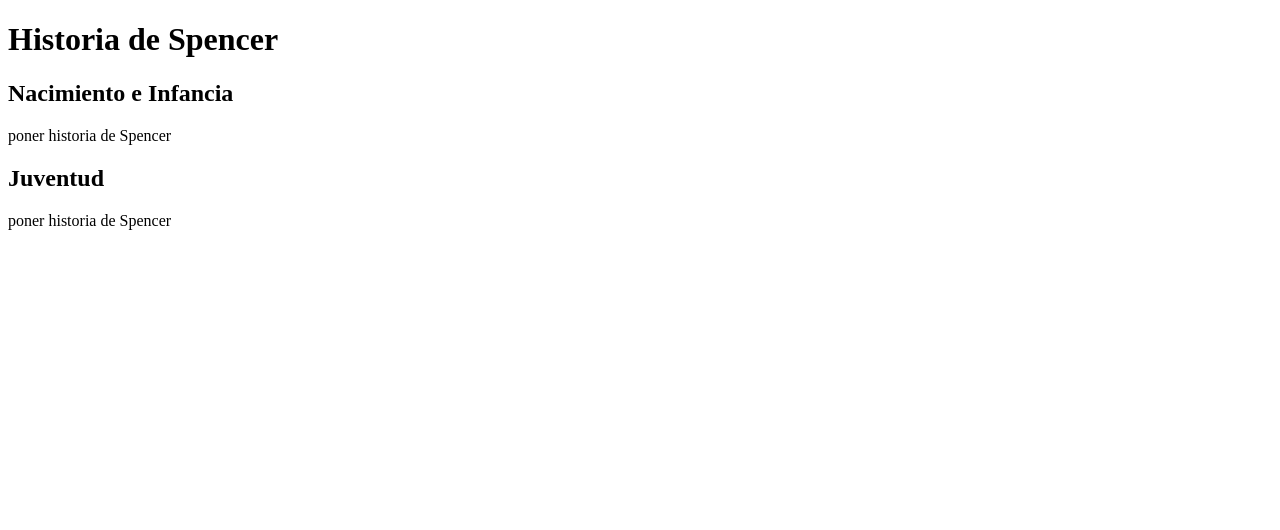
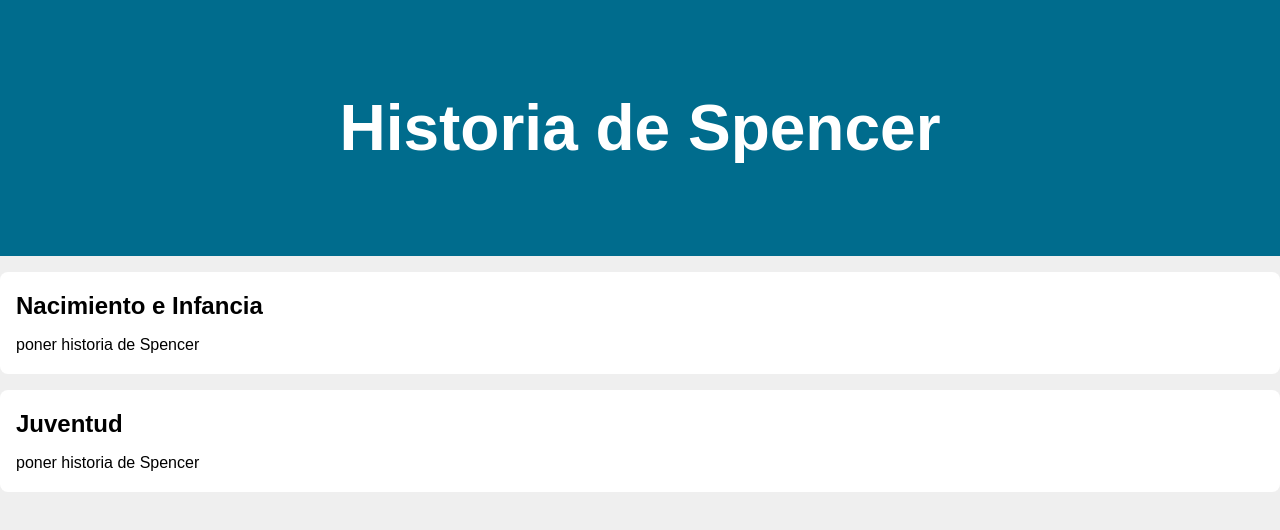
Before and after one commit to annahico/Spencer, a plain HTML site: page html/Spencer 1.html in a window 1280 px wide. Drawn offline with Linux system fonts and the light colour scheme; files that its build step writes are made by us from their sources.

Commit message:
añadiendo css a html

```diff
--- a/css/spencer1.css
+++ b/css/spencer1.css
@@ -0,0 +1,69 @@
+html {
+    font-family: 'Montserrat', sans-serif;
+}
+
+body {
+    margin: 0;
+    background-color: #efefef;
+}
+
+header {
+    background-color: rgb(0, 108, 141);
+    color: white;
+    padding: 3rem 2rem;
+}
+
+header h1 {
+    font-size: 4rem;
+    text-align: center;
+}
+
+img {
+    width: 400px;
+}
+
+.container {
+    width: 400px;
+    margin: 0 auto;
+}
+
+section article {
+    transition: all 0.3s ease;
+    background-color: #fff;
+    margin: 1rem 0;
+    border-radius: 0.5rem;
+    padding: 0.25rem 0;
+    cursor: pointer;
+}
+
+section article:hover {
+    box-shadow: 0 0.1rem 0.4rem rgba(0,0,0,0.3);
+}
+
+section article h2, section article p {
+    margin: 1rem;
+}
+
+footer {
+    background-color: #222;
+    padding: 3rem;
+    color: #fff;
+}
+
+footer section {
+    float: right;
+}
+
+footer p {
+    margin: 0;
+}
+
+footer a {
+    transition: color 0.3s ease;
+    color: #efefef;
+    text-decoration: none;
+}
+
+footer a:hover{
+    color: cornflowerblue;
+}
--- a/css/spencer2.css
+++ b/css/spencer2.css
@@ -0,0 +1,69 @@
+html {
+    font-family: 'Montserrat', sans-serif;
+}
+
+body {
+    margin: 0;
+    background-color: #efefef;
+}
+
+header {
+    background-color: rgb(0, 108, 141);
+    color: white;
+    padding: 3rem 2rem;
+}
+
+header h1 {
+    font-size: 4rem;
+    text-align: center;
+}
+
+img {
+    width: 400px;
+}
+
+.container {
+    width: 400px;
+    margin: 0 auto;
+}
+
+section article {
+    transition: all 0.3s ease;
+    background-color: #fff;
+    margin: 1rem 0;
+    border-radius: 0.5rem;
+    padding: 0.25rem 0;
+    cursor: pointer;
+}
+
+section article:hover {
+    box-shadow: 0 0.1rem 0.4rem rgba(0,0,0,0.3);
+}
+
+section article h2, section article p {
+    margin: 1rem;
+}
+
+footer {
+    background-color: #222;
+    padding: 3rem;
+    color: #fff;
+}
+
+footer section {
+    float: right;
+}
+
+footer p {
+    margin: 0;
+}
+
+footer a {
+    transition: color 0.3s ease;
+    color: #efefef;
+    text-decoration: none;
+}
+
+footer a:hover{
+    color: cornflowerblue;
+}
--- a/css/spencer3.css
+++ b/css/spencer3.css
@@ -0,0 +1,69 @@
+html {
+    font-family: 'Montserrat', sans-serif;
+}
+
+body {
+    margin: 0;
+    background-color: #efefef;
+}
+
+header {
+    background-color: rgb(0, 108, 141);
+    color: white;
+    padding: 3rem 2rem;
+}
+
+header h1 {
+    font-size: 4rem;
+    text-align: center;
+}
+
+img {
+    width: 400px;
+}
+
+.container {
+    width: 400px;
+    margin: 0 auto;
+}
+
+section article {
+    transition: all 0.3s ease;
+    background-color: #fff;
+    margin: 1rem 0;
+    border-radius: 0.5rem;
+    padding: 0.25rem 0;
+    cursor: pointer;
+}
+
+section article:hover {
+    box-shadow: 0 0.1rem 0.4rem rgba(0,0,0,0.3);
+}
+
+section article h2, section article p {
+    margin: 1rem;
+}
+
+footer {
+    background-color: #222;
+    padding: 3rem;
+    color: #fff;
+}
+
+footer section {
+    float: right;
+}
+
+footer p {
+    margin: 0;
+}
+
+footer a {
+    transition: color 0.3s ease;
+    color: #efefef;
+    text-decoration: none;
+}
+
+footer a:hover{
+    color: cornflowerblue;
+}
--- a/html/Spencer 1.html
+++ b/html/Spencer 1.html
@@ -4,6 +4,7 @@
     <meta charset="UTF-8">
     <meta name="viewport" content="width=device-width, initial-scale=1.0">
     <title>Document</title>
+    <link rel="stylesheet" href="./css/spencer1.css" />
 </head>
 <body>
     <header>
```
Also changed, not shown: html/Spencer 2.html (+1 -0 lines), html/Spencer 3.html (+1 -0 lines).
